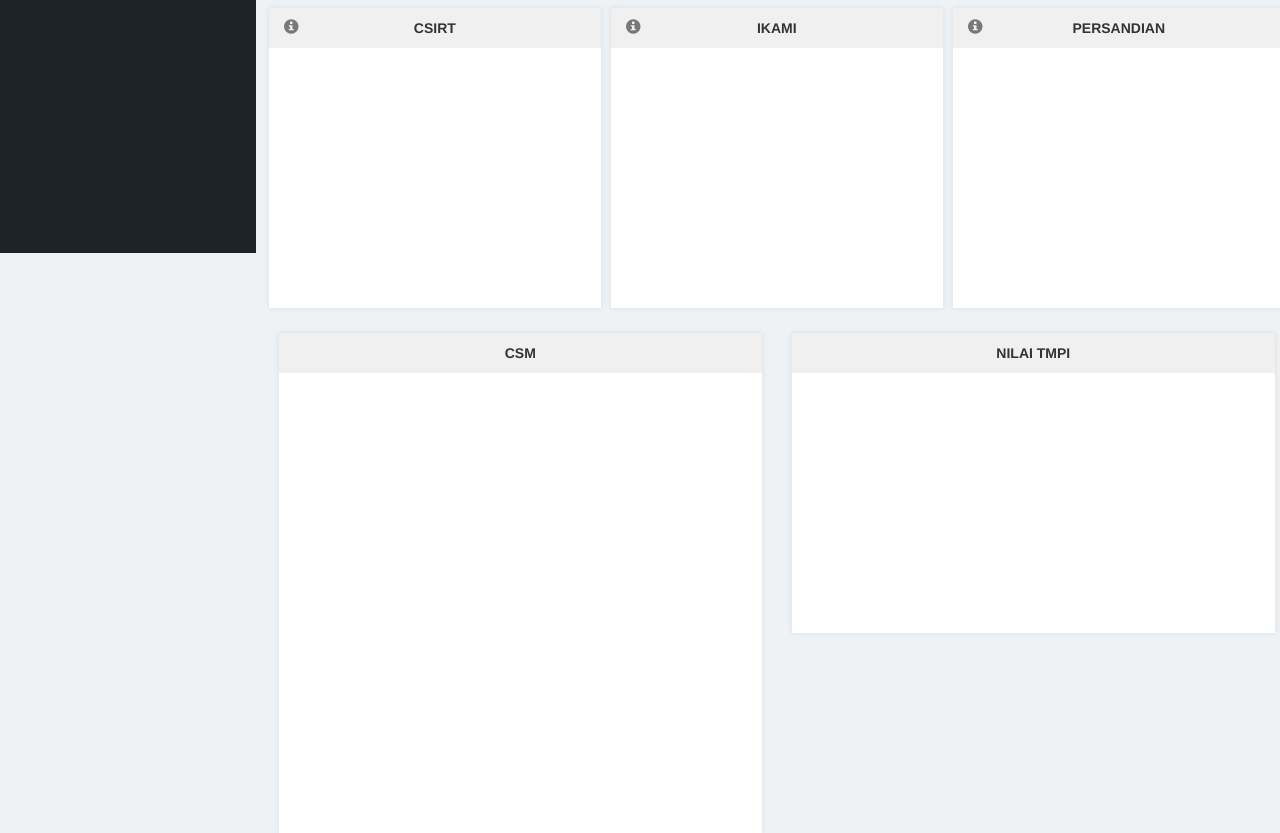
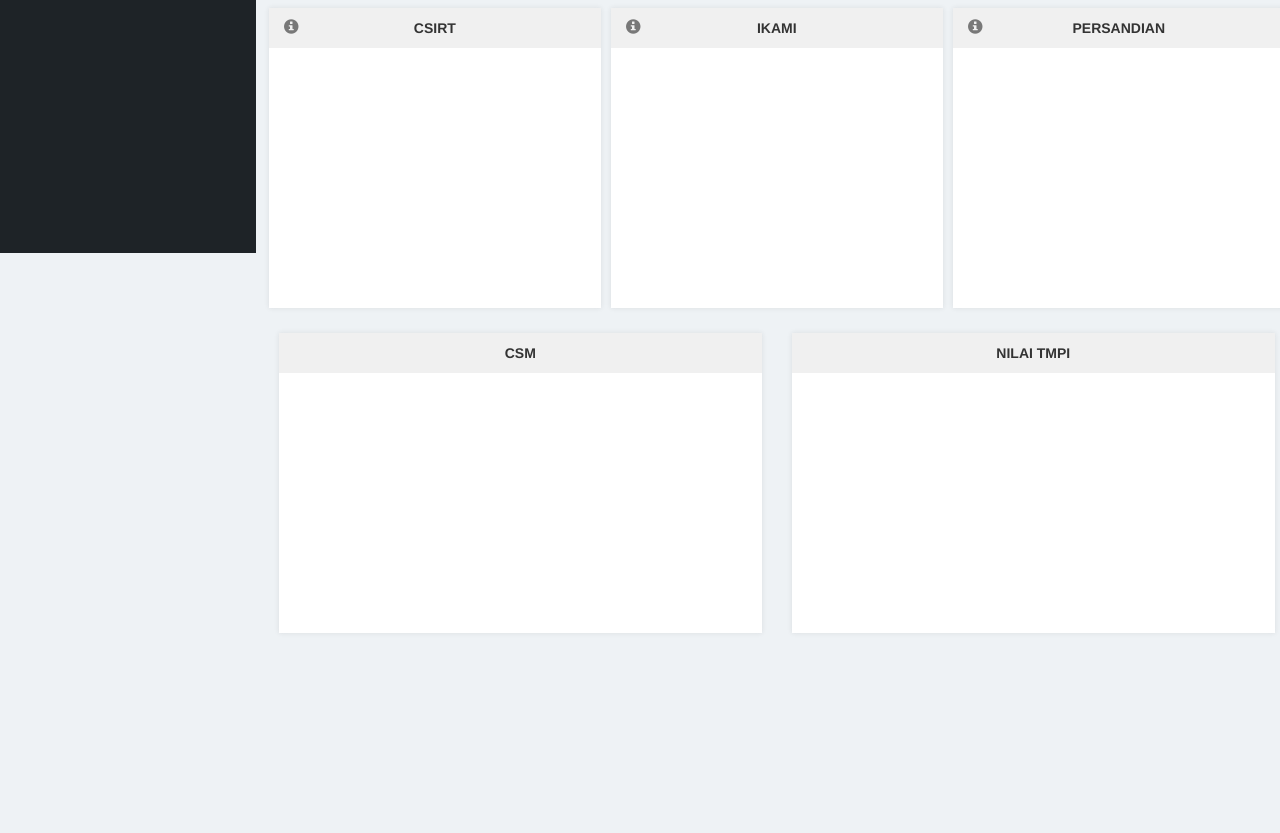
Before and after one commit to kidygamer/trytocode, a plain HTML site: page index.html in a window 1280 px wide. Shown: the part 547-1380 px from the top of the page. After the commit the page ends 1207 px from the top, so only its background shows below. Drawn offline with nearby package versions, Linux system fonts and the light colour scheme.

Commit message:
Update index.html

```diff
--- a/index.html
+++ b/index.html
@@ -187,7 +187,7 @@
 
 	<div class="row small-box-chart">
   	<div class="col-md-6 ">
-    <div class="item-box-1">
+    <div class="item-box">
       <div class="item-box-title text-center">
         CSM
       </div>
```
